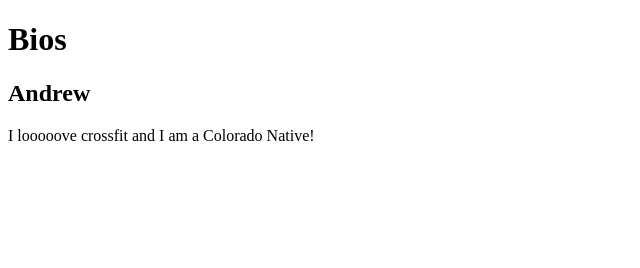
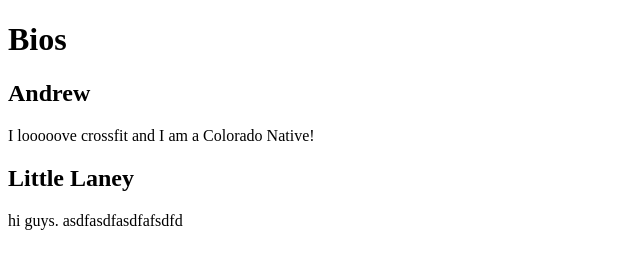
Before and after one commit to bradford-hamilton/group-merge-exercise, a plain HTML site: page index.html in a window 1280 px wide. Shown: the whole page, without its empty margins (0-640 px from the left). Drawn offline with Linux system fonts and the light colour scheme.

Commit message:
Messing shit up

```diff
--- a/index.html
+++ b/index.html
@@ -11,5 +11,10 @@
     <p>
       I looooove crossfit and I am a Colorado Native!
     </p>
+
+    <h2>Little Laney</h2>
+    <p>
+      hi guys. asdfasdfasdfafsdfd
+    </p>
   </body>
 </html>
```
